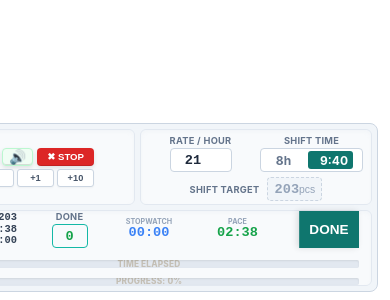
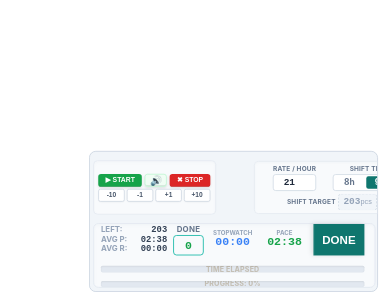
Before and after one commit to agr555/counter-app, a Next.js app: page / in a window 390 px wide. Shown: the part 544-844 px from the top of the page. Built offline with nearby package versions, Linux system fonts and the light colour scheme.

Commit message:
adaptive final3

```diff
--- a/app/widget.module.css
+++ b/app/widget.module.css
@@ -391,17 +391,22 @@
   }
 
   /* СТУПЕНЬ 2: Точка "00" (меньше 980px) — делим на 2 ряда с умным распределением ширины */
-  @media (max-width: 980px) {
+  /* ==========================================================================
+   АДАПТИВНОСТЬ: СТУПЕНЬ 2 И СТУПЕНЬ 3 (БЕЗ ИЗЛОМА НА 470px)
+   ========================================================================== */
+
+/* СТУПЕНЬ 2: Экран планшета/ноутбука (меньше 980px) — делим на 2 ряда */
+@media (max-width: 980px) and (min-width: 541px) {
     .widgetContainer {
-      transform: scale(1); /* Возвращаем 100% размер для читаемости */
+      transform: scale(1);
       flex-wrap: wrap;
       height: auto;
-      max-width: 580px; /* Немного увеличили, чтобы точно всё влезло */
+      max-width: 580px;
       gap: 6px;
       padding: 6px;
       background-color: #f1f5f9;
       border: 1px solid #cbd5e1;
-      justify-content: flex-end; /* Держим привязку к правому краю */
+      justify-content: flex-end;
     }
 
     .concaveBlock {
@@ -409,113 +414,110 @@
       box-sizing: border-box;
     }
 
-    /* ИСПРАВЛЕНИЕ: Ограничиваем Блок 1 и Блок 2, чтобы они не раздувались */
-    .widgetContainer > .concaveBlock:nth-child(1) {
-      flex: 0 1 190px; /* Жестко фиксируем аккуратную ширину для настроек */
-    }
-
-    .widgetContainer > .concaveBlock:nth-child(2) {
-      flex: 1 1 180px; /* Статистика плана */
-    }
-
-    /* ИСПРАВЛЕНИЕ: Отдаем максимум места кнопкам и таймерам, чтобы DONE не пряталась */
-    .widgetContainer > .concaveBlock:nth-child(3) {
-      flex: 2 1 200px; /* Блок управления */
-    }
-
-    .widgetContainer > .concaveBlock:nth-child(4) {
-      flex: 3 1 310px; /* Блок таймеров и кнопка DONE теперь имеют приоритет по ширине */
-      min-width: 310px;
-    }
+    .widgetContainer > .concaveBlock:nth-child(1) { flex: 0 1 190px; }
+    .widgetContainer > .concaveBlock:nth-child(2) { flex: 1 1 180px; }
+    .widgetContainer > .concaveBlock:nth-child(3) { flex: 2 1 200px; }
+    .widgetContainer > .concaveBlock:nth-child(4) { flex: 3 1 310px; min-width: 310px; }
   }
 
-  /* СТУПЕНЬ 3: Точка "500" (меньше 600px) — скрываем Блок 2, выстраиваем в колонку */
- /* СТУПЕНЬ 3: Точка "500" (меньше 600px) — скрываем Блок 2, меняем блоки местами и уменьшаем настройки */
- @media (max-width: 600px) {
+  /* СТУПЕНЬ 3: Точка "500" (Включается уже на 540px, чтобы не было излома) */
+  @media (max-width: 540px) {
     /* Скрываем Блок 2 (статистику плана) */
     .widgetContainer > .concaveBlock:nth-child(2) {
       display: none !important;
     }
 
-    /* Превращаем весь контейнер в четкую Grid-сетку из двух основных этажей */
+    /* Строим идеальную двухрядную мобильную сетку */
     .widgetContainer {
       display: grid;
-      grid-template-columns: auto 1fr; /* Колонка 1: Управление, Колонка 2: Настройки */
-      grid-template-rows: auto auto;   /* Строка 1: Верхние блоки, Строка 2: Таймеры (Блок 4) */
-      max-width: 480px;
+      grid-template-columns: 145px 1fr;
+      grid-template-rows: auto auto;
+      max-width: 340px;
+      width: 340px;
       height: auto;
-      gap: 5px;
-      padding: 5px;
+      gap: 4px;
+      padding: 4px;
       background-color: #f1f5f9;
       border: 1px solid #cbd5e1;
+
+      /* ЖЕСТКАЯ ПРИВЯЗКА К ПРАВОМУ НИЖНЕМУ УГЛУ */
+      transform-origin: bottom right;
+      transform: scale(1);
+      transition: transform 0.1s ease-out;
     }
 
     .concaveBlock {
       box-sizing: border-box;
-      height: 76px; /* Фиксированная высота этажей */
+      height: 76px;
     }
 
-    /* 1. БЛОК УПРАВЛЕНИЯ (Блок 3): Встает СЛЕВА на всю высоту первого этажа */
+    /* Блок управления (Блок 3) — Слева */
     .blockControls {
       grid-column: 1;
       grid-row: 1;
-      width: 205px !important; /* Четкая ширина под кнопки старта и корректировок */
+      width: 172px !important;
+      transform: scale(0.84);
+      transform-origin: left center;
+      margin-right: -27px;
     }
 
-    /* 2. БЛОК НАСТРОЕК (Блок 1): Встает СПРАВА от управления */
+    /* Блок настроек (Блок 1) — Справа в два ряда */
     .blockConfig {
       grid-column: 2;
       grid-row: 1;
-      width: 100% !important;
-      padding: 5px 8px;
+      width: 122% !important;
+      transform: scale(0.82);
+      transform-origin: right center;
+      padding: 4px 6px;
     }
 
-    /* ВНУТРИ БЛОКА 1: Перестраиваем инпуты в два ряда параллельно кнопкам управления */
+    /* Внутренняя сетка Блока 1 */
     .blockConfig .configGrid {
       display: grid;
-      grid-template-columns: 1fr 1fr; /* Две равные колонки для Rate и Shift Time */
-      grid-template-rows: auto auto;   /* Два ряда */
-      row-gap: 4px;
-      column-gap: 8px;
+      grid-template-columns: 1fr 1fr;
+      grid-template-rows: auto auto;
+      row-gap: 3px;
+      column-gap: 4px;
       align-items: center;
       justify-content: center;
       height: 100%;
       width: 100%;
     }
 
-    /* Ряд 1: Поле нормы (Rate) */
-    .cfgRate {
-      grid-column: 1;
-      grid-row: 1;
-    }
+    .cfgRate   { grid-column: 1; grid-row: 1; }
+    .cfgTime   { grid-column: 2; grid-row: 1; }
 
-    /* Ряд 1: Рабочее время (Shift Time) */
-    .cfgTime {
-      grid-column: 2;
-      grid-row: 1;
-    }
-
-    /* Ряд 2: Общее число деталей (Shift Target) — уходит вниз параллельно кнопкам */
+    /* Shift Target — параллельно кнопкам на втором ряду */
     .cfgTarget {
-      grid-column: span 2; /* Растягиваем по центру на обе колонки */
+      grid-column: span 2;
       grid-row: 2;
-      flex-direction: row !important; /* Делаем строчным для идеальной центровки */
-      gap: 8px;
+      flex-direction: row !important;
+      gap: 4px;
       justify-content: center;
       align-items: center;
       width: 100%;
-      margin-top: 1px;
     }
+    .cfgTarget .fieldLabel { margin-bottom: 0; }
 
-    /* Убираем лишний нижний маргин у лейбла target на втором ряду */
-    .cfgTarget .fieldLabel {
-      margin-bottom: 0;
-    }
-
-    /* 3. БЛОК ТАЙМЕРОВ И DONE (Блок 4): Занимает весь НИЖНИЙ второй этаж виджета */
+    /* Блок таймеров и DONE (Блок 4) — Нижний длинный этаж */
     .widgetContainer > .concaveBlock:nth-child(4) {
-      grid-column: span 2; /* Растягивается на всю ширину под Блоком 3 и Блоком 1 */
+      grid-column: span 2;
       grid-row: 2;
       width: 100% !important;
     }
   }
+
+  /* СТУПЕНЬ 4: ЗАЩИТА ОТ ИЗЛОМА НА 470px (И ниже до самых узких экранов) */
+  @media (max-width: 470px) {
+    .widgetContainer {
+      /* Пропорционально уменьшаем весь готовый двухрядный виджет на 15%, чтобы он гарантированно влез */
+      transform: scale(0.85);
+    }
+  }
+
+  @media (max-width: 375px) {
+    .widgetContainer {
+      /* Для ультра-узких или старых телефонов сжимаем на 25% */
+      transform: scale(0.75);
+    }
+  }
```
